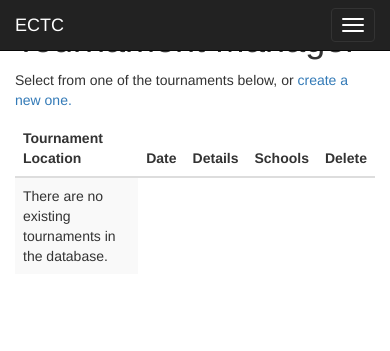
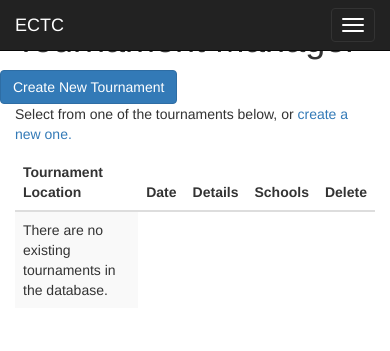
Before and after one commit to ashish-b10/tournament_manager, a Django app: page /tmdb/ in a window 390 px wide. Shown: the top 351 px of the page. Run offline with Django 3.2, Linux system fonts and the light colour scheme; data that the repository does not hold is empty; some libraries are stand-ins or nearby versions.

Commit message:
update to have a button in the top right of the index page.

```diff
--- a/tmdb/templates/tmdb/index.html
+++ b/tmdb/templates/tmdb/index.html
@@ -1,7 +1,10 @@
 {% extends "tmdb/base.html" %}
 
 {% block content %}
-  <h1>Tournament Manager</h1>
+  <div class="row">
+    <h1 class="col-sm-5 col-md-5"> Tournament Manager</h1>
+    <a class="col-sm-offset-4 col-sm-2 col-md-offset-4 col-md-3 btn btn-primary" href="{% url 'tmdb:tournament_create' %}"> Create New Tournament</a>
+  </div>
   <p>Select from one of the tournaments below, or <a href="{% url 'tmdb:tournament_create' %}">create a new one.</a></p>
   <table class="table table-striped">
     <thead>
@@ -16,12 +19,12 @@
     <tr>
       <td><a href="{% url 'tmdb:tournament_dashboard' tournament.slug %}">{{tournament.location}}</a></td>
       <td>{{tournament.date}} </td>
-      <td><a class="btn btn-primary" href="{% url 'tmdb:tournament_edit' tournament.slug %}">Edit</a></td>
+      <td><a class="btn btn-default" href="{% url 'tmdb:tournament_edit' tournament.slug %}">Edit</a></td>
       <td>
         {% if tournament.imported %}
-          <a class="btn btn-primary" href="{% url 'tmdb:tournament_schools' tournament.slug %}">Import</a>
+          <a class="btn btn-default" href="{% url 'tmdb:tournament_schools' tournament.slug %}">Import</a>
         {% else %}
-          <p>Not imported</p>
+          <p>Need to add schools.</p>
         {% endif %}
       </td>
       <td>
```
